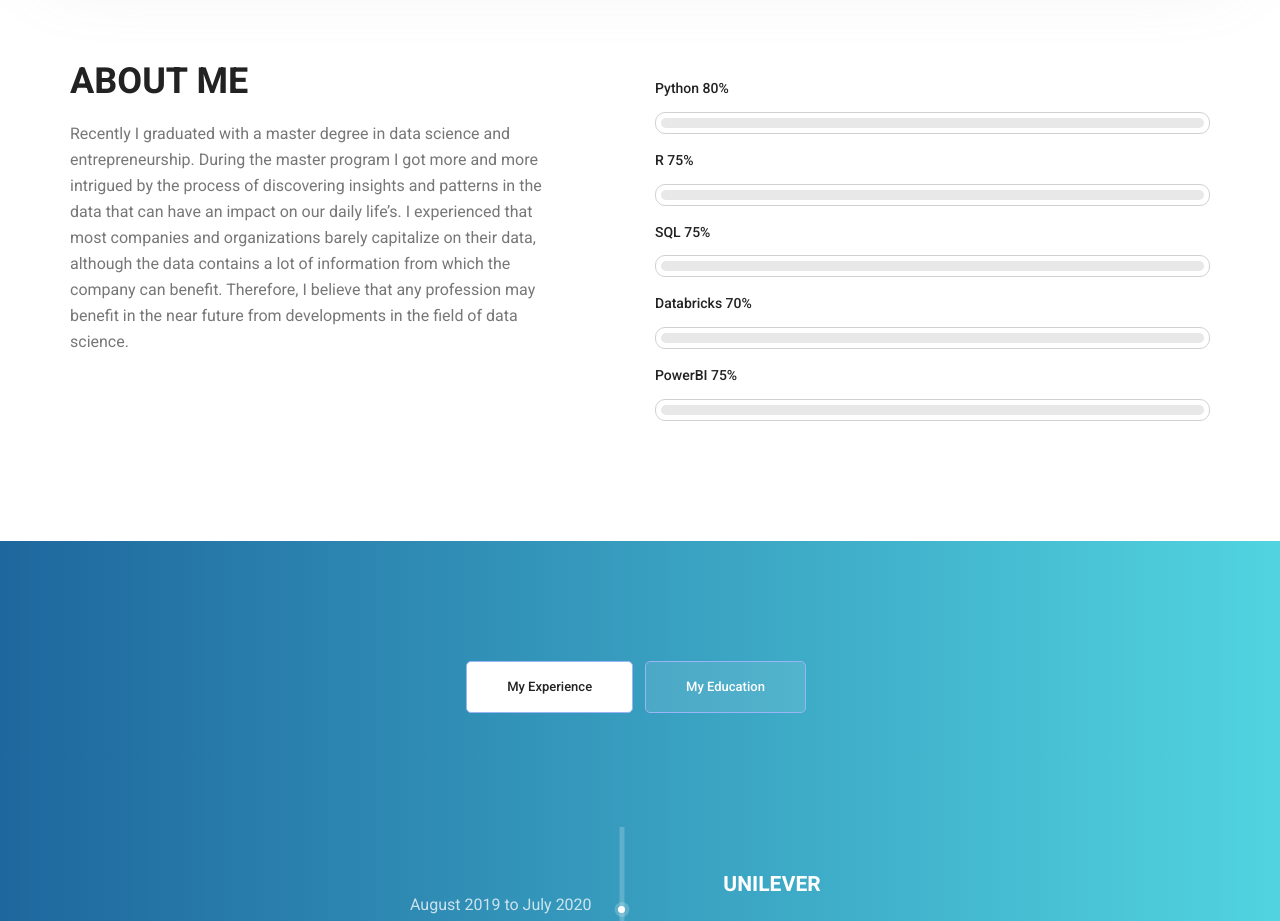
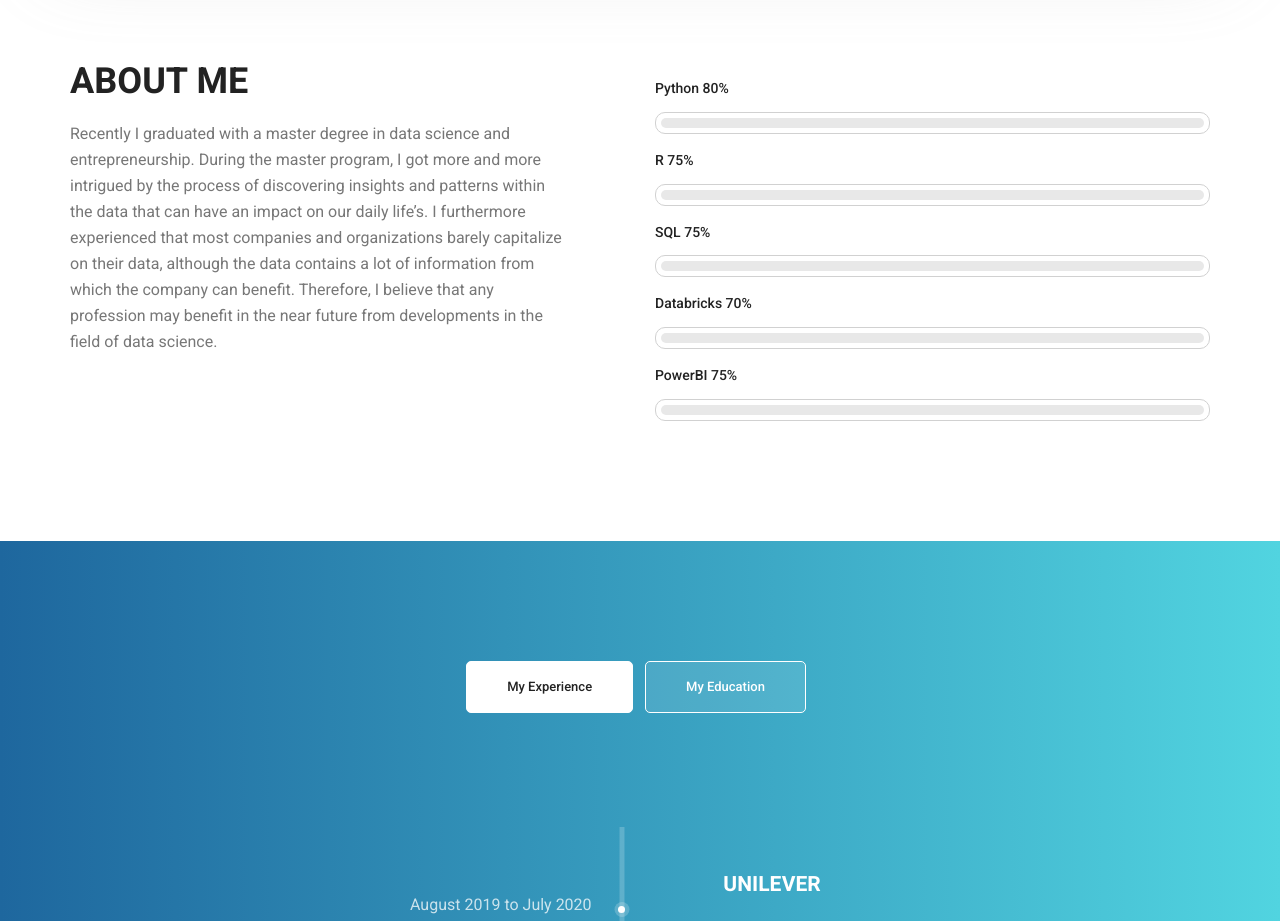
Before and after one commit to thom145/thom145.github.io, a plain HTML site: page index.html in a window 1280 px wide. Shown: the part 1020-1941 px from the top of the page. Drawn offline with Linux system fonts and the light colour scheme; files whose address does not match are found by name.

Commit message:
small update

```diff
--- a/css/style.css
+++ b/css/style.css
@@ -1,19 +1,9 @@
 /*----------------------------------------------------
-@File: Default Styles
-@Author: Rocky Ahmed
-@URL: http://wethemez.com
-Author E-mail: rockybd1995@gmail.com
-
 This file contains the styling for the actual theme, this
 is the file you need to edit to change the look of the
 theme.
 ---------------------------------------------------- */
 /*=====================================================================
-@Template Name: Builder Construction
-@Author: Rocky Ahmed
-@Developed By: Rocky Ahmed
-@Developer URL: http://rocky.wethemez.com
-Author E-mail: rockybd1995@gmail.com
 
 @Default Styles
 
@@ -2573,7 +2563,7 @@ h6 {
       font-weight: 500;
       color: #fff;
       font-family: "Roboto", sans-serif;
-      border: 1px solid #9ab5f5;
+      border: 1px solid #ffffff;
       background: rgba(255, 255, 255, 0.1); }
       .tabs_inner .nav.nav-tabs li a.active {
         background: #fff;
--- a/index.html
+++ b/index.html
@@ -92,9 +92,9 @@
                 <div class="col-lg-6">
                     <div class="welcome_text">
                         <h4>About Me</h4>
-                        <p>Recently I graduated with a master degree in data science and entrepreneurship. During the master program I got more
-                          and more intrigued by the process of discovering insights and patterns in the data that can have an impact on our daily life’s.
-                          I experienced that most companies and organizations barely capitalize on their data, although the data contains a
+                        <p>Recently I graduated with a master degree in data science and entrepreneurship. During the master program, I got more
+                          and more intrigued by the process of discovering insights and patterns within the data that can have an impact on our daily life’s.
+                          I furthermore experienced that most companies and organizations barely capitalize on their data, although the data contains a
                           lot of information from which the company can benefit. Therefore, I believe that any profession may benefit
                           in the near future from developments in the field of data science.</p>
                     </div>
```
